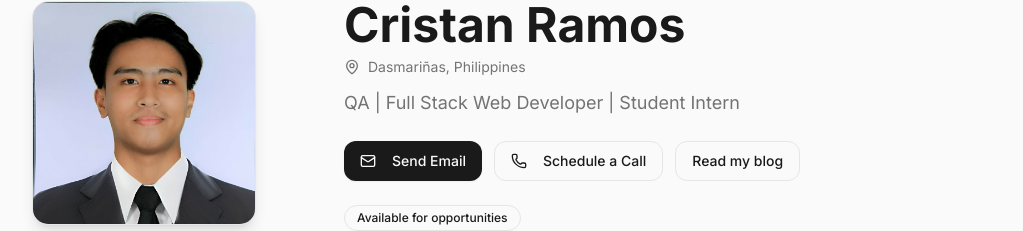
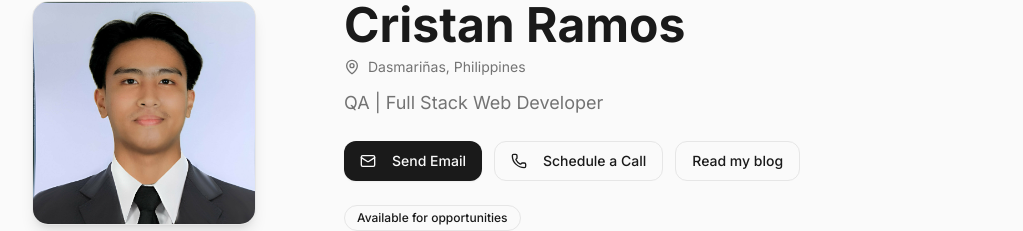
Before and after one commit to CristanRamos/Portfolio, a Next.js app: page / in a window 1280 px wide. Shown: the part 138-369 px from the top of the page, without its empty margins (128-1151 px from the left). Built offline with nearby package versions, Linux system fonts and the light colour scheme.

Commit message:
Update Hero.tsx

```diff
--- a/components/sections/Hero.tsx
+++ b/components/sections/Hero.tsx
@@ -38,7 +38,7 @@ export default function Hero() {
                 <span>Dasmariñas, Philippines</span>
               </div>
               <p className="text-lg text-muted-foreground">
-                QA | Full Stack Web Developer | Student Intern
+                QA | Full Stack Web Developer
               </p>
             </div>
 
```
